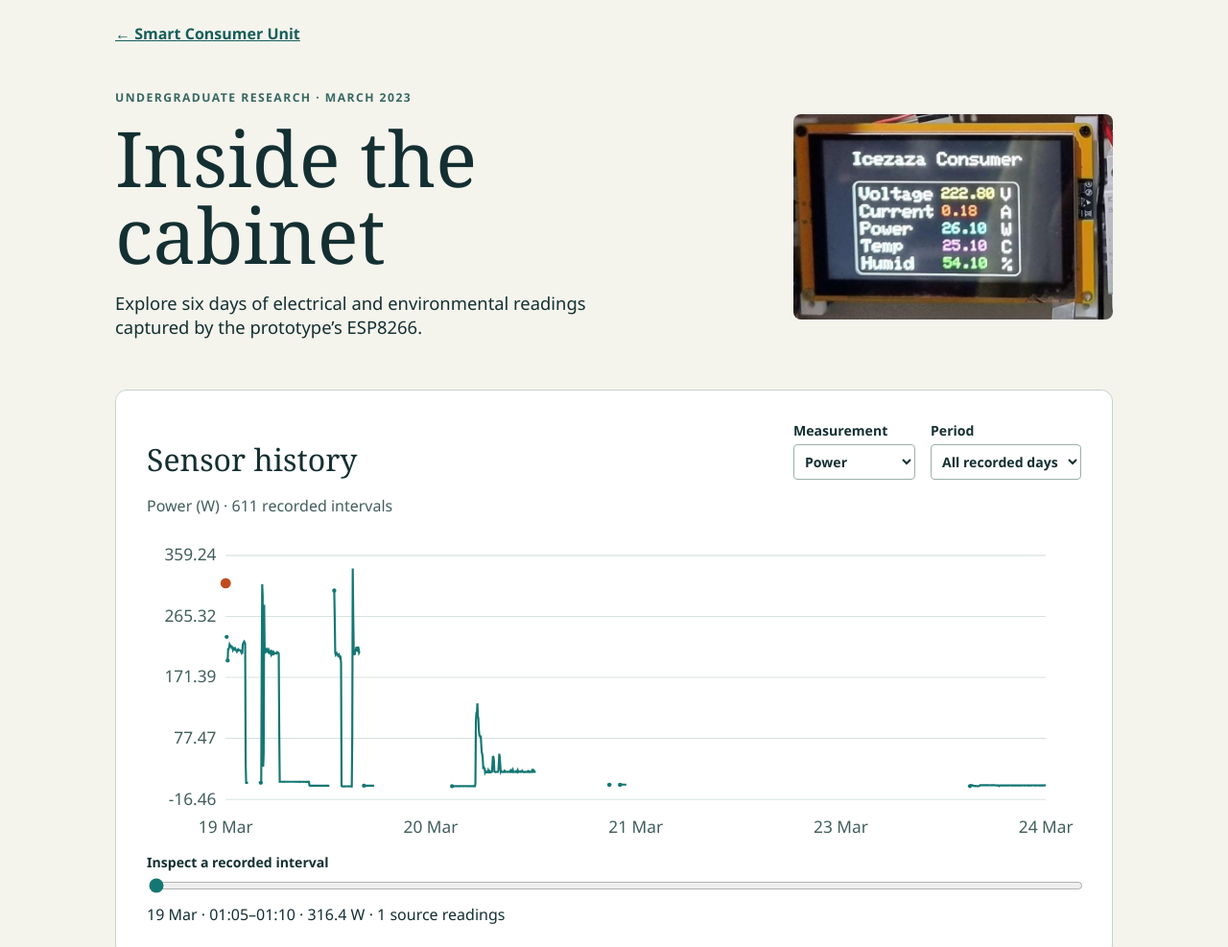
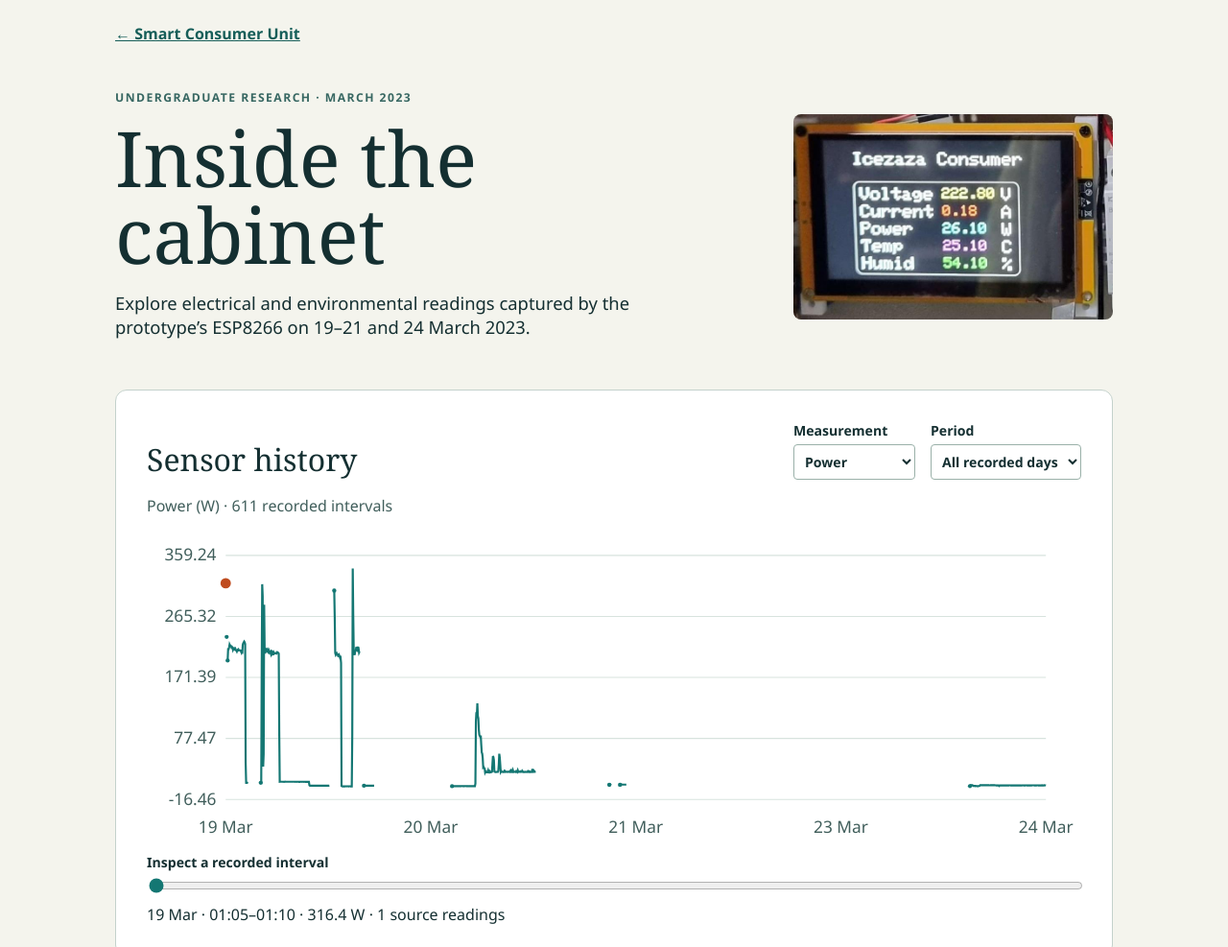
Before and after one commit to Icezaza2543/Smart-Consumer-Unit, a plain HTML site: page docs/index.html in a window 1280 px wide. Shown: the top 987 px of the page at 96% size. Drawn offline with Linux system fonts and the light colour scheme.

Commit message:
Identify the four days with recorded samples

```diff
--- a/docs/index.html
+++ b/docs/index.html
@@ -1,7 +1,7 @@
 <!doctype html>
 <html lang="en"><head><meta charset="utf-8"><meta name="viewport" content="width=device-width,initial-scale=1"><title>Recorded telemetry · Smart Consumer Unit</title><link rel="stylesheet" href="demo.css"><script defer src="demo.js"></script></head>
 <body><main><nav><a href="https://github.com/Icezaza2543/Smart-Consumer-Unit">← Smart Consumer Unit</a></nav>
-<header><div><p class="eyebrow">UNDERGRADUATE RESEARCH · MARCH 2023</p><h1>Inside the cabinet</h1><p class="intro">Explore six days of electrical and environmental readings captured by the prototype’s ESP8266.</p></div><figure><img src="tft-display.jpg" alt="The cabinet display showing five measurements"></figure></header>
+<header><div><p class="eyebrow">UNDERGRADUATE RESEARCH · MARCH 2023</p><h1>Inside the cabinet</h1><p class="intro">Explore electrical and environmental readings captured by the prototype’s ESP8266 on 19–21 and 24 March 2023.</p></div><figure><img src="tft-display.jpg" alt="The cabinet display showing five measurements"></figure></header>
 <section aria-labelledby="heading"><div class="controls"><h2 id="heading">Sensor history</h2><label>Measurement<select id="metric"></select></label><label>Period<select id="period"><option value="">All recorded days</option></select></label></div>
 <p id="summary" role="status">Loading recorded readings…</p><svg id="chart" viewBox="0 0 900 310" role="img" aria-label="Sensor measurements over time"></svg>
 <label class="scrub">Inspect a recorded interval<input id="cursor" type="range" min="0" value="0" disabled></label><output id="reading"></output></section>
```
